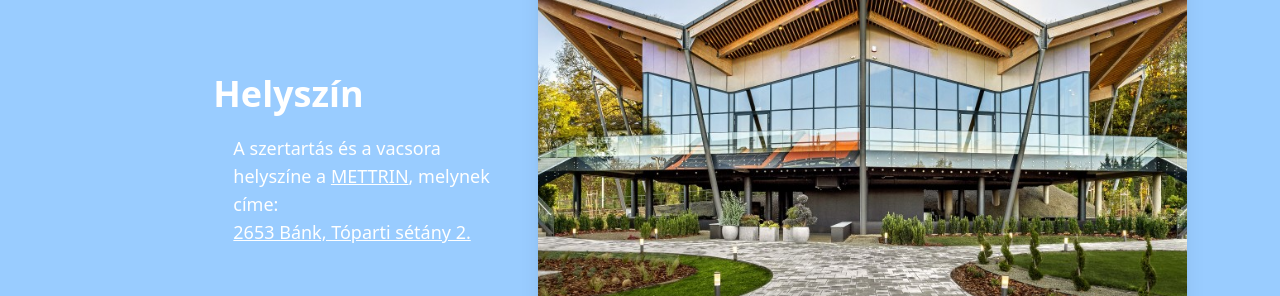
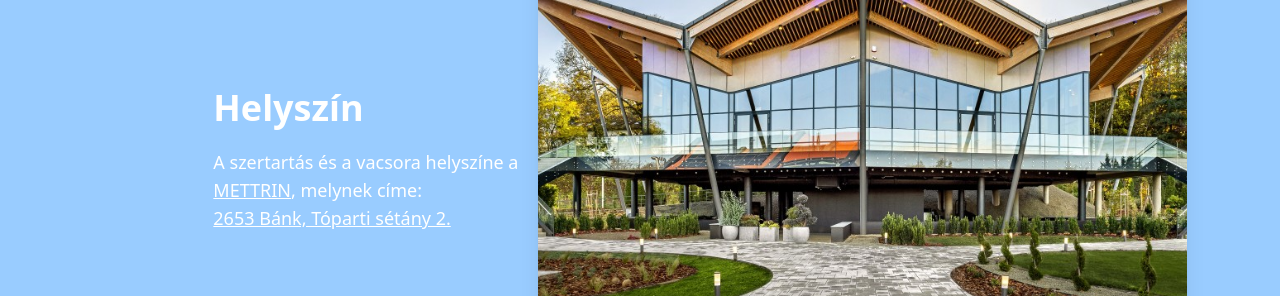
Before and after one commit to dbejo/wedding, a React (Vite) app: page / in a window 1280 px wide. Shown: the part 3020-3316 px from the top of the page. Built offline with nearby package versions, Linux system fonts and the light colour scheme.

Commit message:
Modify footer

```diff
--- a/src/App.tsx
+++ b/src/App.tsx
@@ -111,7 +111,7 @@ function App() {
         <div className='md:w-2/3 w-full flex md:flex-row flex-col-reverse items-center my-10'>
           <div className='md:w-1/2 w-full flex flex-col justify-start'>
             <h2 className="text-4xl font-bold mt-5 md:text-start text-center text-white">Helyszín</h2>
-            <p className='text-lg mt-5 font-light md:text-start text-center text-white mx-5'>A szertartás és a vacsora helyszíne a <a href="https://www.google.com/maps/?q=mettrin" className="underline">METTRIN</a>, melynek címe:<br /><a href="https://www.google.com/maps/?q=mettrin" className="underline">2653 Bánk, Tóparti sétány 2.</a></p>
+            <p className='text-lg mt-5 font-light md:text-start text-center text-white md:mx-0 mx-5'>A szertartás és a vacsora helyszíne a <a href="https://www.google.com/maps/?q=mettrin" className="underline">METTRIN</a>, melynek címe:<br /><a href="https://www.google.com/maps/?q=mettrin" className="underline">2653 Bánk, Tóparti sétány 2.</a></p>
           </div>
           <div className='w-full flex justify-center md:-mr-30 md:px-0 px-5 md:mt-0 -mt-20'>
             <img src={mettrin1} className="md:h-128 object-cover rounded-lg shadow-xl" />
@@ -168,7 +168,7 @@ function App() {
         <p className='md:text-7xl text-3xl font-bold text-gray-700'>{timeLeft ? `${timeLeft.days} nap ${timeLeft.hours} óra ${timeLeft.minutes} perc` : "Az esemény elkezdődött!"}</p>
         {timeLeft != null ? <p className='font-thin text-xl text-gray-700'>van hátra az esküvőig!</p> : null}
       </div>
-      <div className="w-full bg-[url('./assets/mettrinrajz.png')] bg-cover bg-center h-256">
+      <div className="w-full bg-[url('./assets/mettrinrajz.png')] bg-cover bg-center md:h-256 h-64">
       </div>
     </>
   )
```
